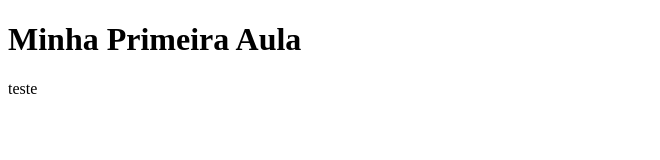
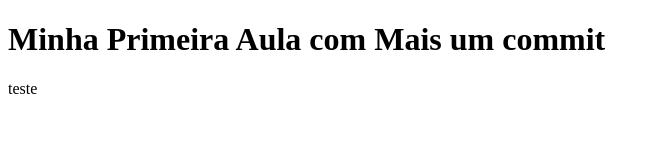
Before and after one commit to cirosilva/aula-1, a plain HTML site: page aula1/index.html in a window 1280 px wide. Shown: the whole page, without its empty margins (0-660 px from the left). Drawn offline with Linux system fonts and the light colour scheme.

Commit message:
adicionamos mais uma parte de texto no nosso codigo

```diff
--- a/aula1/index.html
+++ b/aula1/index.html
@@ -9,7 +9,7 @@
 </head>
 
 <body>
-    <h1>Minha Primeira Aula</h1>teste
+    <h1>Minha Primeira Aula com Mais um commit</h1>teste
 </body>
 
 </html>
```
